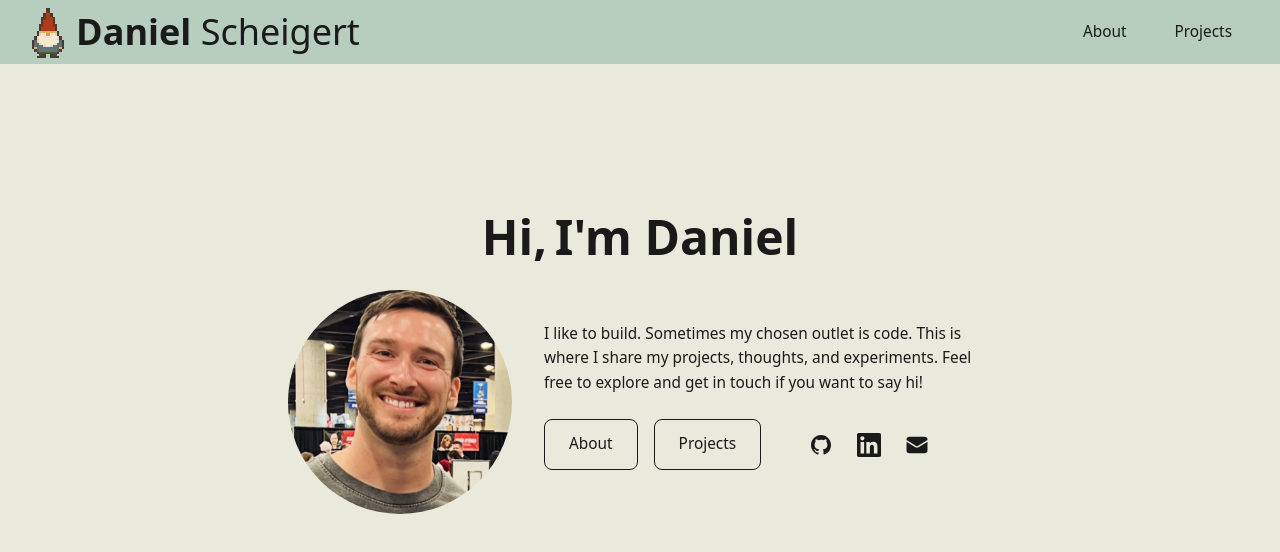
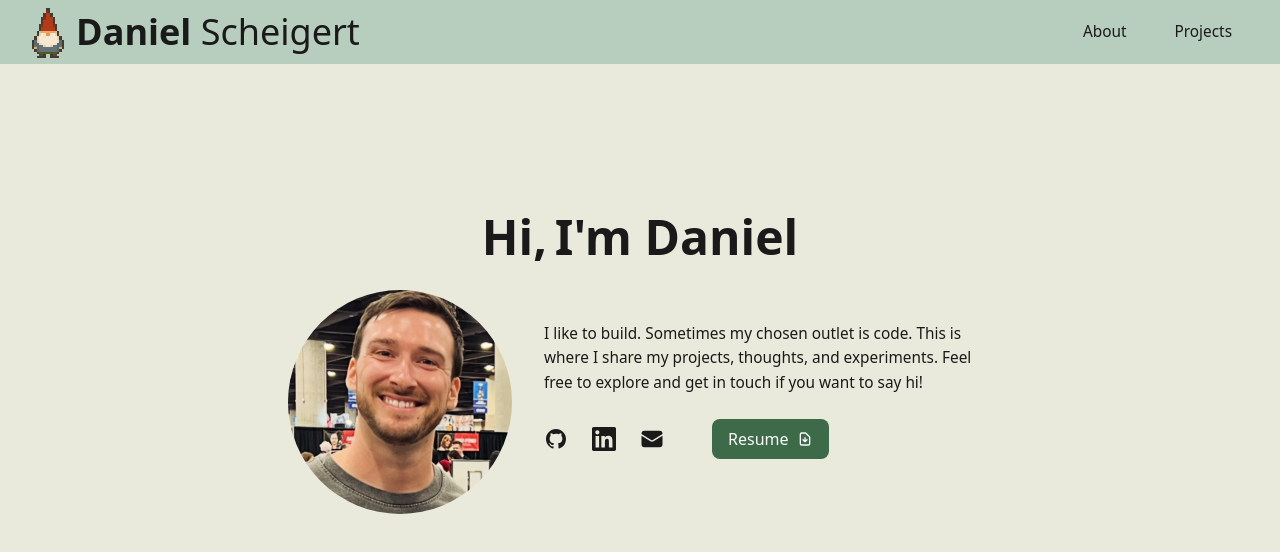
Before and after one commit to dscheigs/scheigstopia, a Next.js app: page / in a window 1280 px wide. Shown: the top 552 px of the page. Built offline with nearby package versions, Linux system fonts and the light colour scheme.

Commit message:
feat: allow download to utilize variants

```diff
--- a/src/components/ui/HeroSection.tsx
+++ b/src/components/ui/HeroSection.tsx
@@ -1,6 +1,6 @@
 import Image from 'next/image';
 import SocialLinks from './SocialLinks';
-import Button from './Button';
+import Download from './Download';
 
 export default function HeroSection() {
     return (
@@ -41,25 +41,13 @@ export default function HeroSection() {
 
                     {/* Social Links and Nav Buttons */}
                     <div className="flex flex-col sm:flex-row items-center gap-12 justify-center lg:justify-start">
-                        <div className="flex gap-4">
-                            <Button
-                                as="link"
-                                href="/about"
-                                variant="outline"
-                                className="px-6 py-3 text-body"
-                            >
-                                About
-                            </Button>
-                            <Button
-                                as="link"
-                                href="/projects"
-                                variant="outline"
-                                className="px-6 py-3 text-body"
-                            >
-                                Projects
-                            </Button>
-                        </div>
                         <SocialLinks />
+                        <Download
+                            title="Resume"
+                            variant="outline"
+                            content={'TODO: resume download'}
+                            filename={`Daniel-Scheigert-Resume.pdf`}
+                        />
                     </div>
                 </div>
             </div>
```
